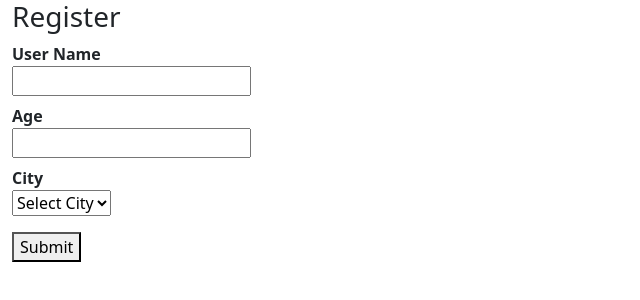
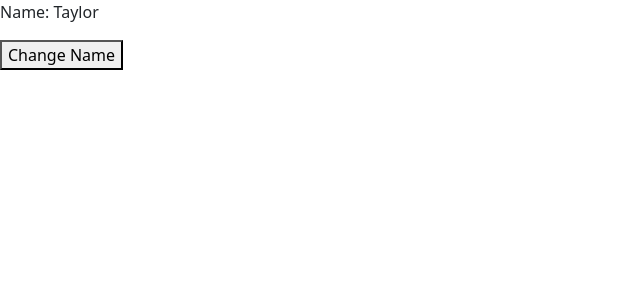
Before and after one commit to NikhilKhatri1/React-Daily-Work, a React (Create React App) app in the folder REACT-UI/: page / in a window 1280 px wide. Shown: the top 300 px of the page, without its empty margins (0-640 px from the left). Built offline with nearby package versions, Linux system fonts and the light colour scheme.

Commit message:
understaing React

```diff
--- /dev/null
+++ b/REACT-UI/src/React-Tutorial/Day-9/Count.html
@@ -0,0 +1,41 @@
+<!DOCTYPE html>
+<html lang="en">
+
+<head>
+    <meta charset="UTF-8">
+    <meta name="viewport" content="width=device-width, initial-scale=1.0">
+    <title>Increment Example</title>
+    <style>
+        body {
+            font-family: Arial, sans-serif;
+            text-align: center;
+            margin-top: 50px;
+        }
+
+        button {
+            font-size: 16px;
+            padding: 10px 20px;
+            cursor: pointer;
+        }
+
+        h4 {
+            font-size: 24px;
+            color: #333;
+        }
+    </style>
+</head>
+
+<body>
+    <button onclick="Count()">Click me</button>
+    <h4 id="demo"></h4>
+
+    <script>
+        a = 42;
+        function Count() {
+            a += 1; // Increment a by 1
+            document.getElementById("demo").innerHTML = a; // Display result
+        }
+    </script>
+</body>
+
+</html>
--- /dev/null
+++ b/REACT-UI/src/React-Tutorial/Day-9/setFunction.jsx
@@ -0,0 +1,17 @@
+import React, { useState } from 'react';
+
+export function Example() {
+    const [name, setName] = useState('Taylor');
+
+    const handleClick = () => {
+        setName('Robin');
+        console.log('Current name in handleClick:', name);
+    };
+
+    return (
+        <div>
+            <p>Name: {name}</p>
+            <button onClick={handleClick}>Change Name</button>
+        </div>
+    );
+}
--- a/REACT-UI/src/index.js
+++ b/REACT-UI/src/index.js
@@ -7,12 +7,13 @@ import reportWebVitals from './reportWebVitals';
 import 'bootstrap-icons/font/bootstrap-icons.css';
 import 'bootstrap/dist/css/bootstrap.css';
 import 'bootstrap/dist/js/bootstrap.bundle.js';
-import { FormDemo } from './React-Tutorial/Day-9/form-demo.jsx';
+// import { FormDemo } from './React-Tutorial/Day-9/form-demo.jsx';
+import { Example } from './React-Tutorial/Day-9/setFunction.jsx';
 const root = ReactDOM.createRoot(document.getElementById('root'));
 
 root.render(
   <React.StrictMode>
-    <FormDemo />
+    <Example />
   </React.StrictMode>
 );
 
```
Also changed, not shown: REACT-UI/src/React-Tutorial/Day-9/Counter.jsx (added, +18 -0 lines).
